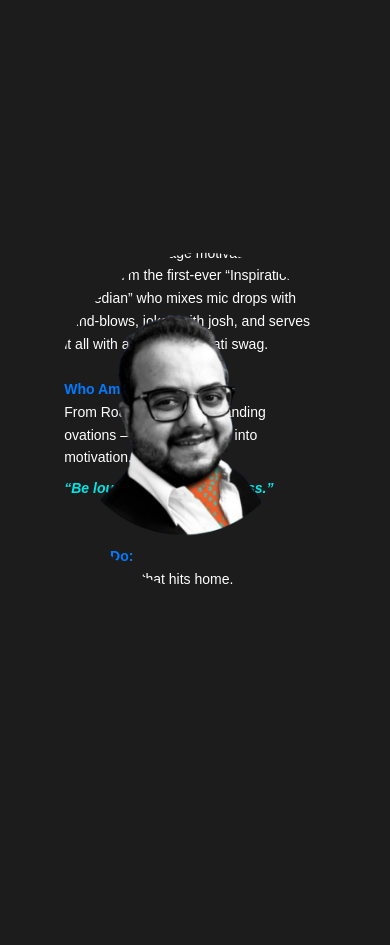
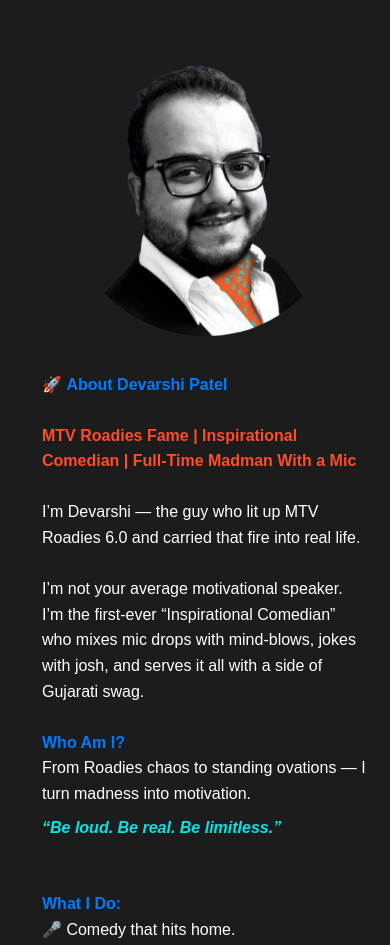
Before and after one commit to AshishProject7878/react-prototype, a React (Vite) app: page / in a window 390 px wide. Shown: the part 1040-1985 px from the top of the page. Built offline with nearby package versions, Linux system fonts and the light colour scheme; a web font is replaced by a local one.

Commit message:
changes 156

```diff
--- /dev/null
+++ b/src/assets/about.css
@@ -0,0 +1,48 @@
+@media (max-width: 768px) {
+  .desktop-know {
+    display: none !important;
+  }
+
+  .mobile-know {
+    display: flex !important;
+    flex-direction: column !important;
+    align-items: center !important;
+    justify-content: flex-start !important;
+    padding: 1rem !important;
+    gap: 1rem !important;
+  }
+
+  .mask-clip-path {
+    clip-path: none !important;
+    width: 100% !important;
+    height: auto !important;
+    border-radius: 0 !important;
+  }
+
+  .mobile-know .knowImg {
+    width: 90% !important;
+    max-width: 400px !important;
+    height: 20rem !important;
+    object-fit: contain !important;
+    margin-top: 13rem;
+  }
+
+  .mobile-know .AboutFlexP {
+    text-align: left !important;
+    font-size: 1rem !important;
+    line-height: 1.6 !important;
+    padding: 0 1rem !important;
+    margin-top: 0rem !important;
+    max-width: 100% !important;
+  }
+
+  .AboutFlex {
+    display: flex !important;
+    flex-direction: column !important;
+    align-items: center !important;
+  }
+
+  #about{
+    margin-bottom: -180% !important;
+  }
+}
--- a/src/components/About.jsx
+++ b/src/components/About.jsx
@@ -2,116 +2,21 @@ import gsap from "gsap";
 import { useGSAP } from "@gsap/react";
 import { ScrollTrigger } from "gsap/all";
 import AnimatedTitle1 from "./AnimatedTitle";
+import "../assets/about.css";
+import { useEffect, useState } from "react";
 
 gsap.registerPlugin(ScrollTrigger);
 
 const About = () => {
+  const [isMobile, setIsMobile] = useState(false);
+
+  // Detect screen width once on mount
+  useEffect(() => {
+    setIsMobile(window.innerWidth <= 768);
+  }, []);
+
   useGSAP(() => {
-    const isMobile = window.matchMedia(
-      "(max-width: 640px)"
-    ).matches;
-    const isMobile1 = window.matchMedia(
-      "(height: 844px)"
-    ).matches;
-
-    if (isMobile) {
-      gsap.set(".about-image img", { opacity: 1, scale: 1.3 });
-      gsap.set(".AboutFlexP", { y: -100, zIndex: -1 });
-
-      // Set initial clip-path as a small circle
-      gsap.set(".mask-clip-path", {
-        clipPath: "ellipse(40% 20% at 50% 50%)", // width: 40%, height: 20%
-      });
-
-      const mobileTimeline = gsap.timeline({
-        scrollTrigger: {
-          trigger: "#clip",
-          start: "top top",
-          end: "+=500",
-          scrub: 0.5,
-          pin: true,
-          pinSpacing: true,
-        },
-      });
-
-      mobileTimeline
-        // Animate the ellipse to grow more vertically (height increases)
-        .to(".mask-clip-path", {
-          clipPath: "ellipse(70% 70% at 50% 50%)", // ⬅️ width and height both increased
-          ease: "power1.inOut",
-          duration: 1,
-          scale: 1.2,
-          height: "450dvh",
-        })
-        .to(".knowImg", {
-          left: "13%",
-          scale: 1.2,
-          top: "7.2%",
-        })
-        .to(
-          ".AboutFlexP",
-          {
-            y: 50,
-            opacity: 1,
-            zIndex: 1,
-            duration: 1,
-            scale: 0.9,
-            top: "15%",
-          },
-          "-=0.5"
-        );
-    }
-
-    else if (isMobile1) {
-      gsap.set(".about-image img", { opacity: 1, scale: 1.3 });
-      gsap.set(".AboutFlexP", { y: -100, zIndex: -1 });
-
-      // Set initial clip-path as a small circle
-      gsap.set(".mask-clip-path", {
-        clipPath: "ellipse(40% 20% at 50% 50%)", // width: 40%, height: 20%
-      });
-
-      const mobileTimeline = gsap.timeline({
-        scrollTrigger: {
-          trigger: "#clip",
-          start: "top top",
-          end: "+=500",
-          scrub: 0.5,
-          pin: true,
-          pinSpacing: true,
-        },
-      });
-
-      mobileTimeline
-        // Animate the ellipse to grow more vertically (height increases)
-        .to(".mask-clip-path", {
-          clipPath: "ellipse(70% 70% at 50% 50%)", // ⬅️ width and height both increased
-          ease: "power1.inOut",
-          duration: 1,
-          scale: 1.2,
-          height: "550dvh",
-        })
-        .to(".knowImg", {
-          left: "13%",
-          scale: 1.2,
-          top: "7.2%",
-        })
-        .to(
-          ".AboutFlexP",
-          {
-            y: 350,
-            opacity: 1,
-            zIndex: 1,
-            duration: 1,
-            scale: 0.9,
-            top: "20%",
-          },
-          "-=0.5"
-        );
-    }
-
-     else {
-      // 🔹 Desktop scrollTrigger animation
+    if (window.innerWidth > 768) {
       const desktopTimeline = gsap.timeline({
         scrollTrigger: {
           trigger: "#clip",
@@ -121,7 +26,6 @@ const About = () => {
           pin: true,
           height: "360dvh",
           pinSpacing: true,
-          // markers: true,
         },
       });
 
@@ -131,28 +35,25 @@ const About = () => {
         borderRadius: 0,
       });
     }
-  });
+  }, []);
 
   return (
     <div id="about" className="min-h-[310dvh] w-screen">
-      <div className="relative mb-8 mt-36 flex flex-col items-center gap-5">
+      <div className="relative mb-8 mt-36 flex flex-col items-center gap-5 something-1">
         <AnimatedTitle1
           title="Know Me"
-          line="Does this worl?"
+          line="Does this work?"
           containerClass="mt-5 fanky-text"
         />
-      </div>
 
-      <div className="h-dvh w-screen" id="clip">
-        <div className="AboutFlex mask-clip-path about-image flex-center">
-          <img
-            src="img/KnowMe.png"
-            alt="Background"
-            className="absolute left-5 top-0 size-fit object-contain z-10 knowImg"
-          />
-          <p className="AboutFlexP absolute mt-20 right-12 top-96 transform -translate-y-1/2 max-w-xl text-right text-lg leading-relaxed text-white">
+        {/* Mobile Version */}
+        {isMobile && (
+          <div className="mobile-know AboutFlex mask-clip-path about-image flex-center">
+            <img src="img/KnowMe.png" alt="Background" className="knowImg" />
+            <p className="AboutFlexP text-white">
               🚀{" "}
-            <span className="font-semibold text-primary "
+              <span
+                className="font-semibold text-primary"
                 style={{ color: "#007BFF" }}
               >
                 About Devarshi Patel
@@ -174,17 +75,24 @@ const About = () => {
               with josh, and serves it all with a side of Gujarati swag.
               <br />
               <br />
-            <span className="font-semibold" style={{ color: "#007BFF" }}>Who Am I?</span>
+              <span className="font-semibold" style={{ color: "#007BFF" }}>
+                Who Am I?
+              </span>
               <br />
               From Roadies chaos to standing ovations — I turn madness into
               motivation.
               <br />
-            <em className="block mt-2 text-primary font-semibold" style={{ color: "#00E6E6" }}>
+              <em
+                className="block mt-2 text-primary font-semibold"
+                style={{ color: "#00E6E6" }}
+              >
                 “Be loud. Be real. Be limitless.”
               </em>
               <br />
               <br />
-            <span className="font-semibold" style={{ color: "#007BFF" }}>What I Do:</span>
+              <span className="font-semibold" style={{ color: "#007BFF" }}>
+                What I Do:
+              </span>
               <br />
               🎤 Comedy that hits home.
               <br />
@@ -195,13 +103,104 @@ const About = () => {
               🎬 Scene Kya Hai? — Comeback anthem.
               <br />
               <br />
-            <span className="font-semibold" style={{ color: "#007BFF" }}>Why Me?</span>
+              <span className="font-semibold" style={{ color: "#007BFF" }}>
+                Why Me?
+              </span>
               <br />
               Because I don’t just speak — I spark. With Roadie guts and stand-up
               soul, I turn laughter into launchpads.
               <br />
               <br />
-            🚨 <span className="text-primary font-semibold" style={{ color: "#FF4C29" }}>
+              🚨{" "}
+              <span
+                className="text-primary font-semibold"
+                style={{ color: "#FF4C29" }}
+              >
+                Disclaimer:
+              </span>{" "}
+              Expect clarity, chaos, and saying
+              <br />
+              <em style={{ color: "#00E6E6" }}>“Bhai, yeh toh fire hai!”</em>
+            </p>
+          </div>
+        )}
+      </div>
+
+      {/* Desktop scroll animation section */}
+      {!isMobile && (
+        <div className="h-dvh w-screen desktop-know" id="clip">
+          <div className="AboutFlex mask-clip-path about-image flex-center">
+            <img
+              src="img/KnowMe.png"
+              alt="Background"
+              className="absolute left-5 top-0 size-fit object-contain z-10 knowImg"
+            />
+            <p className="AboutFlexP absolute mt-20 right-12 top-96 transform -translate-y-1/2 max-w-xl text-right text-lg leading-relaxed text-white">
+              🚀{" "}
+              <span
+                className="font-semibold text-primary"
+                style={{ color: "#007BFF" }}
+              >
+                About Devarshi Patel
+              </span>
+              <br />
+              <br />
+              <span className="font-semibold" style={{ color: "#FF4C29" }}>
+                MTV Roadies Fame | Inspirational Comedian | Full-Time Madman With
+                a Mic
+              </span>
+              <br />
+              <br />
+              I’m Devarshi — the guy who lit up MTV Roadies 6.0 and carried that
+              fire into real life.
+              <br />
+              <br />
+              I’m not your average motivational speaker. I’m the first-ever
+              “Inspirational Comedian” who mixes mic drops with mind-blows, jokes
+              with josh, and serves it all with a side of Gujarati swag.
+              <br />
+              <br />
+              <span className="font-semibold" style={{ color: "#007BFF" }}>
+                Who Am I?
+              </span>
+              <br />
+              From Roadies chaos to standing ovations — I turn madness into
+              motivation.
+              <br />
+              <em
+                className="block mt-2 text-primary font-semibold"
+                style={{ color: "#00E6E6" }}
+              >
+                “Be loud. Be real. Be limitless.”
+              </em>
+              <br />
+              <br />
+              <span className="font-semibold" style={{ color: "#007BFF" }}>
+                What I Do:
+              </span>
+              <br />
+              🎤 Comedy that hits home.
+              <br />
+              📈 Talks that fire up rooms.
+              <br />
+              📱 Reels that slap in 30 seconds.
+              <br />
+              🎬 Scene Kya Hai? — Comeback anthem.
+              <br />
+              <br />
+              <span className="font-semibold" style={{ color: "#007BFF" }}>
+                Why Me?
+              </span>
+              <br />
+              Because I don’t just speak — I spark. With Roadie guts and stand-up
+              soul, I turn laughter into launchpads.
+              <br />
+              <br />
+              🚨{" "}
+              <span
+                className="text-primary font-semibold"
+                style={{ color: "#FF4C29" }}
+              >
                 Disclaimer:
               </span>{" "}
               Expect clarity, chaos, and saying
@@ -210,6 +209,7 @@ const About = () => {
             </p>
           </div>
         </div>
+      )}
     </div>
   );
 };
--- a/src/index.css
+++ b/src/index.css
@@ -295,6 +295,8 @@ body {
   height: 100vh;
   object-fit: fill;
   object-position: center;
+  -webkit-appearance: none;
+  pointer-events: none;
 }
 
 /* Mobile view - reduce size */
@@ -311,6 +313,8 @@ body {
     width: 100%;
     height: auto;
     object-fit: contain;
+    -webkit-appearance: none;
+    pointer-events: none;
   }
 
   .skip-btn {
@@ -417,21 +421,20 @@ body {
   }
 
   .bottomRight {
-    bottom: 2%;
+    top: 20%;
     left: 2%;
-    background-color: #1c1c1c;
-    padding: 10px 20px;
+    padding: 5px 10px;
     width: 360px;
-    opacity: 0.8;
   }
 
   .knowText {
-    font-size: 10px;
+    font-size: 11px;
+    margin-bottom: -5px;
   }
 
   .KnowName {
-    font-size: 15px;
-    margin-bottom: -1px;
+    font-size: 24px;
+    margin-bottom: 1px;
   }
 
   .timelineDot {
@@ -451,38 +454,18 @@ body {
   }
 
   .AboutFlex {
+    display: inline;
     flex-direction: column;
     padding: 1.5rem;
     gap: 1rem;
     margin-left: 10px;
   }
 
-  .AboutFlexP {
-    position: absolute;
-    font-size: 14px;
-    text-align: left;
-    text-align-last: left;
-    margin-top: 7.5%;
-    margin-bottom: -80%;
-    right: 22% !important;
-    width: 250px;
+  .mobile-know {
+    display: block;
   }
 
-  .about-image {
-    width: 100vw;
-    height: 100vh;
-  }
-
-  .about-image img {
-    width: 250px;
-    height: 200px;
-    margin-top: 50px;
-    top: 15%;
-    position: absolute;
-    margin-top: 50%;
-  }
-
-  .knowImg{
+  .knowImg {
     top: 10%;
     left: 12% !important;
   }
@@ -495,6 +478,7 @@ body {
     left: 5%;
     text-align: left;
     z-index: -1;
+    display: none;
   }
 
   .topSection2 h1 {
@@ -528,9 +512,13 @@ body {
     transform: translateX(10%);
   }
 
-  #about{
+  #about {
     height: 250vh !important;
     margin-bottom: -150% !important;
+  }
+
+  .desktop-know {
+    display: none;
   }
 }
 
@@ -584,7 +572,7 @@ body {
   }
 
   .knowText {
-    font-size: 10px;
+    font-size: 25px;
   }
 
   .KnowName {
@@ -608,46 +596,16 @@ body {
     top: 20%;
   }
 
-  /* .AboutFlex {
+  .AboutFlex {
     flex-direction: column;
     padding: 1.5rem;
     gap: 1rem;
     margin-left: 10px;
   }
 
-  .AboutFlexP {
-    position: absolute;
-    font-size: 14px;
-    text-align: left;
-    text-align-last: left;
-    margin-top: 35%;
-    margin-bottom: -80%;
-    right: 22% !important;
-    width: 250px;
+  .mobile-know {
+    display: block;
   }
-
-  .about-image {
-    width: 100vw;
-    height: 100vh;
-  }
-
-  .about-image img {
-    width: 250px;
-    height: 250px;
-    left: 80%;
-    position: absolute;
-    top: 30%;
-  }
-
-  .knowImg{
-    margin-top: 30%;
-    left: 12% !important;
-  }
-
-  #about{
-    height: 50vh !important;
-    margin-bottom: -50% !important;
-  } */
 
   .animated-title {
     font-size: 5rem;
@@ -728,3 +686,18 @@ body {
 /* .bottom-image-section img {
   max-width: 800px;
 } */
+
+@media (min-width: 600px) and (max-width: 1024px) {
+  .topSection2 {
+    top: 50%;
+  }
+
+  #about {
+    height: 100vh !important;
+    margin-bottom: -180% !important;
+  }
+}
+
+.mobile-know {
+  display: none;
+}
```
Lines whose indentation alone changed are shown as unchanged.
